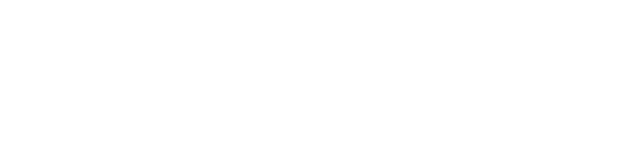
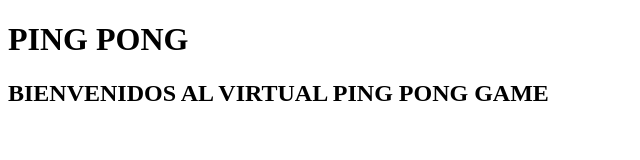
Before and after one commit to jpabloallin/Ping-Pong-game-JavaScript, a plain HTML site: page index.html in a window 1280 px wide. Shown: the whole page, without its empty margins (0-640 px from the left). Drawn offline with Linux system fonts and the light colour scheme.

Commit message:
creación header y titulo ping pong

```diff
--- a/index.html
+++ b/index.html
@@ -7,6 +7,7 @@
     <title>Document</title>
 </head>
 <body>
-
+    <header><h1  class="title--header">PING PONG</h1></header>
+    <h2>BIENVENIDOS AL VIRTUAL PING PONG GAME</h2>
 </body>
 </html>
```
